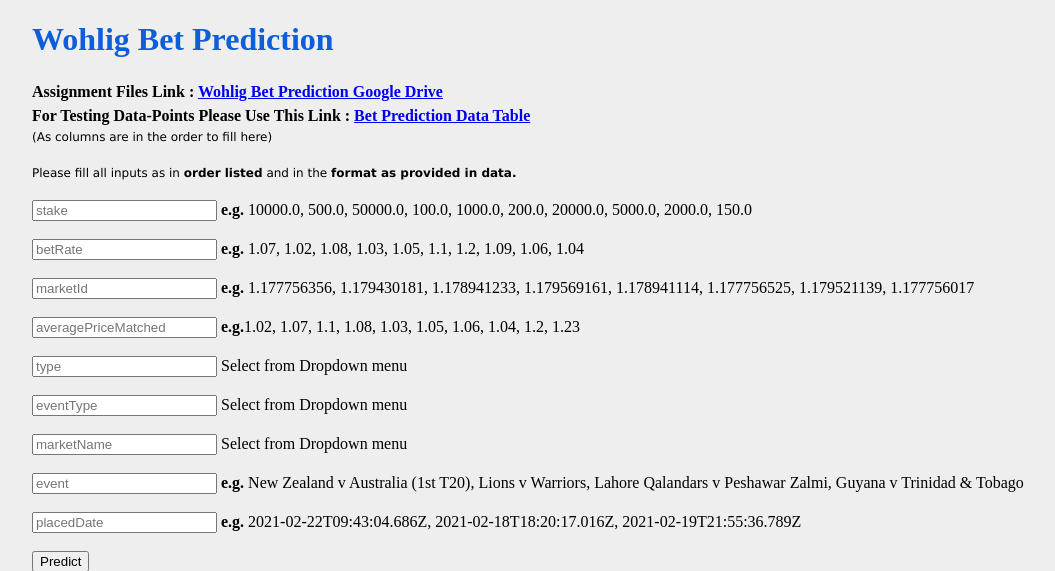
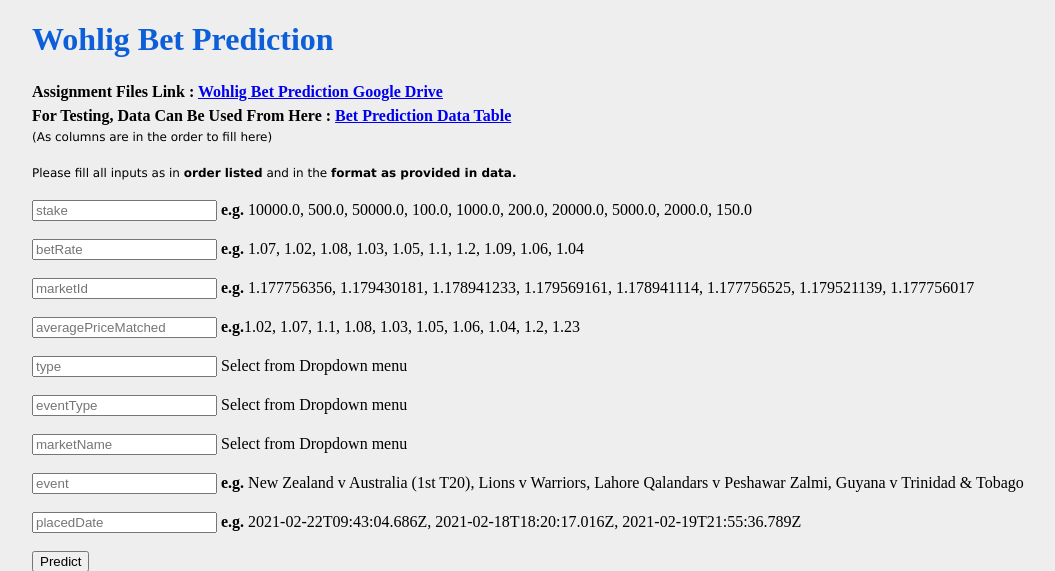
Before and after one commit to GautamVijay/W-deploy, a Flask app: page / in a window 1280 px wide. Shown: the top 571 px of the page, without its empty margins (176-1231 px from the left). Run offline with Flask 2, Linux system fonts and the light colour scheme; parts of the project's set-up code (start-up, migrations or seed data) failed here and were passed over; some libraries are stand-ins or nearby versions.

Commit message:
Update index.html

```diff
--- a/templates/index.html
+++ b/templates/index.html
@@ -37,7 +37,7 @@
                 href="https://drive.google.com/drive/folders/15f1S9lVKt9ryIane3T6Z79XzS2B4lZXG?usp=sharing">Wohlig Bet
                 Prediction Google Drive</a> </h4>
 
-        <h4>For Testing Data-Points Please Use This Link : <a target="_blank"
+        <h4>For Testing, Data Can Be Used From Here : <a target="_blank"
                 href="https://gautamvijay.github.io/extra/Wohlog-Bet-Prediction-Dataset-Table.htm">Bet Prediction
                 Data Table</a>
         </h4>
```
